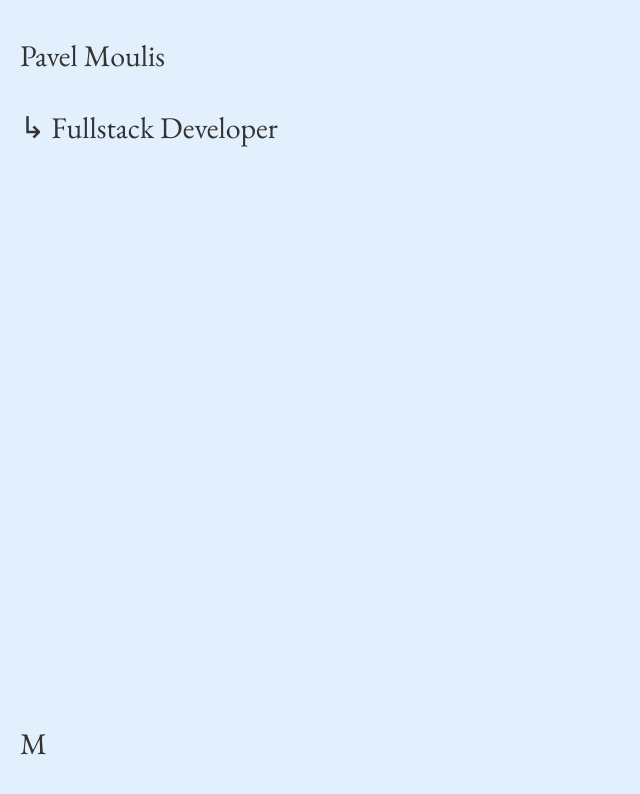
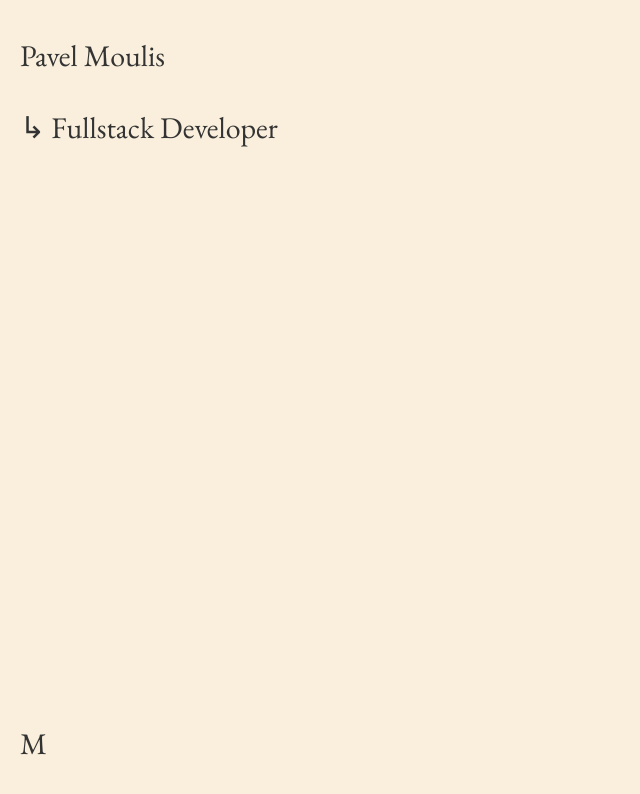
Before and after one commit to pavelmoulisjr/portfolio, a React (Vite) app: page / in a window 1280 px wide. Shown: the top 794 px of the page, without its empty margins (0-640 px from the left). Built offline with nearby package versions, Linux system fonts and the light colour scheme.

Commit message:
color theme in css vars

```diff
--- a/src/App.css
+++ b/src/App.css
@@ -1,3 +1,12 @@
+/* Palette as CSS vars */
+html {
+	--text: #f9efdc;
+	--background: #141910;
+	--primary: #bba677;
+	--secondary: #2b2d3b;
+	--accent: #4a5ac9;
+}
+
 a.mail {
 	text-decoration: none;
 	z-index: 1;
@@ -5,7 +14,7 @@ a.mail {
 
 a.mail:before {
 	content: "";
-	background: #987d78;
+	background: var(--primary);
 	position: absolute;
 	width: 120%;
 	height: 5px;
--- a/src/index.css
+++ b/src/index.css
@@ -20,8 +20,8 @@
 	line-height: 1.5;
 
 	color-scheme: light dark;
-	color: hsl(218, 22%, 10%);
-	background-color: #e2effc;
+	color: var(--background);
+	background-color: var(--text);
 
 	font-synthesis: none;
 	text-rendering: optimizeLegibility;
@@ -59,13 +59,13 @@ p {
 	line-height: 2.4em;
 	font-weight: 400;
 	color: #333;
-	text-decoration: rgba(0, 0, 0, 0);
+	text-decoration: var(--background);
 	transition: text-decoration-color 300ms;
 }
 
 /* a:hover {
 	text-decoration: underline overline;
-	text-decoration-color: #a53a27;
+	text-decoration-color: var(--primary);
 	text-underline-offset: 0.3em;
 } */
 
```
